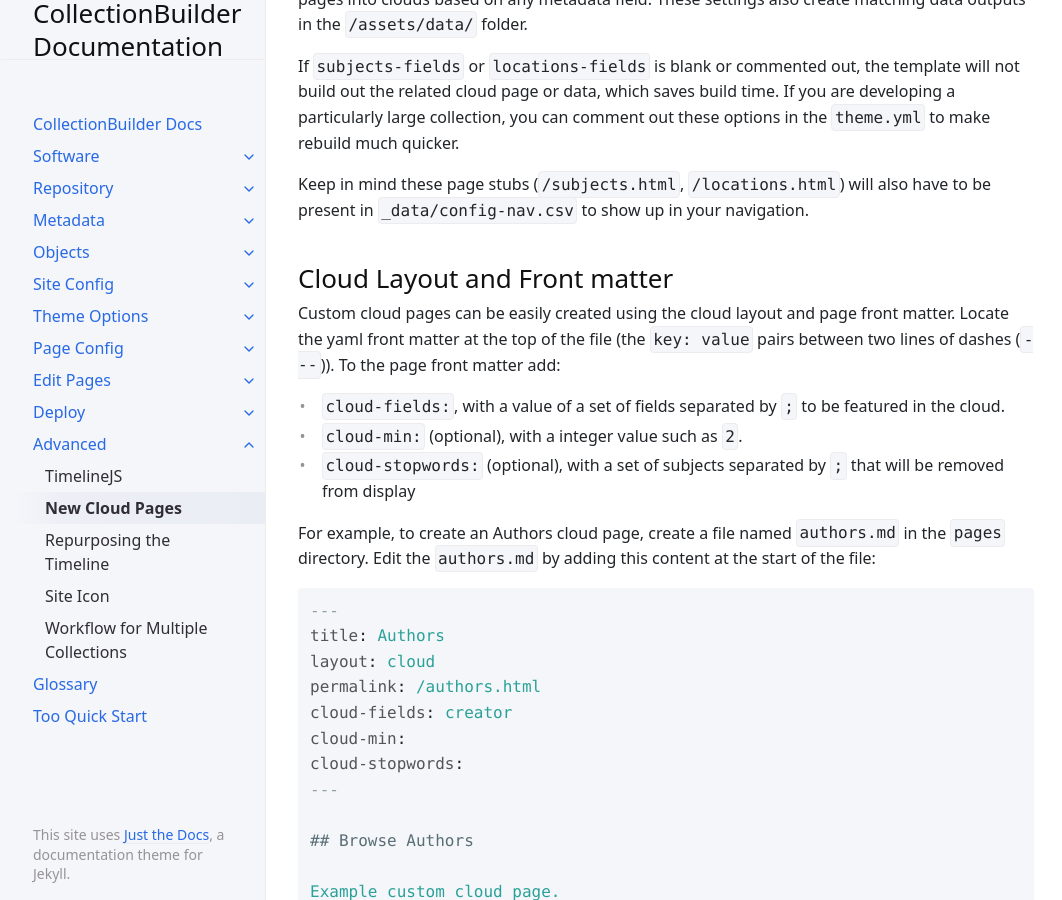
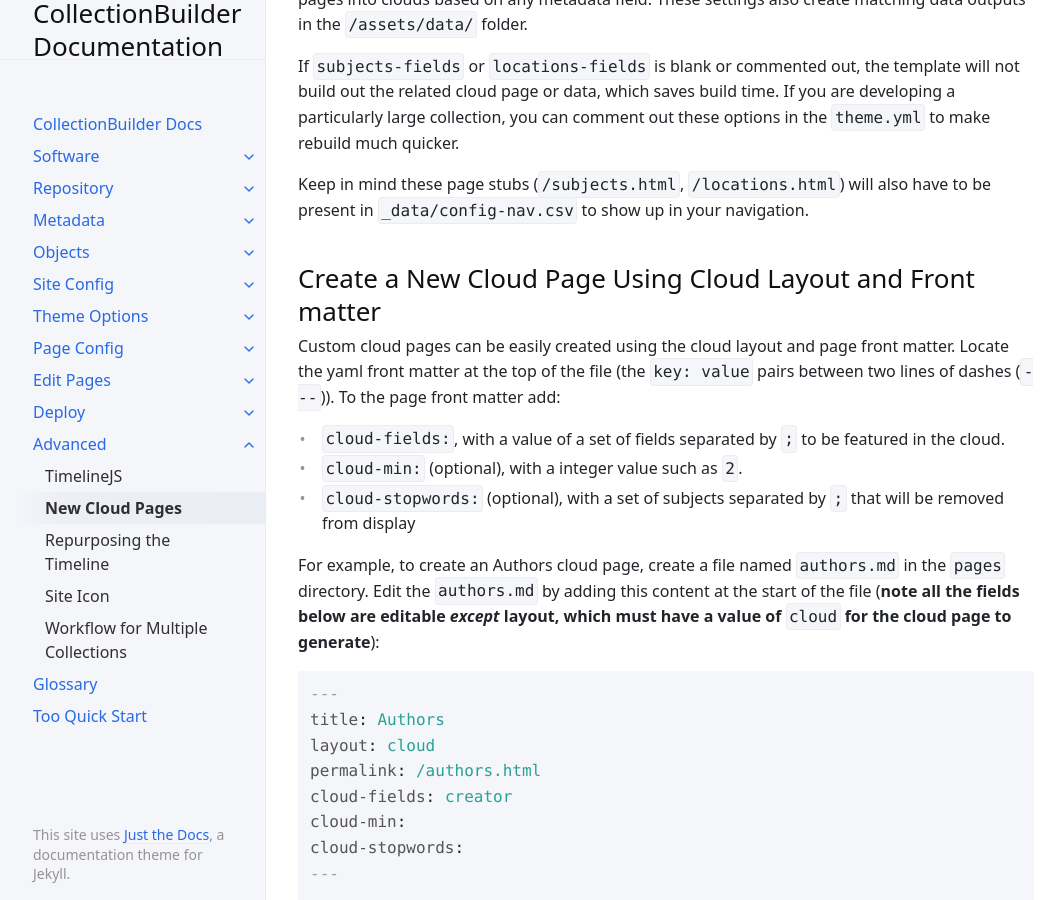
Before and after one commit to CollectionBuilder/cb-docs, a Jekyll site: the page built from docs/advanced/cloudpage.md, in a window 1280 px wide and 900 px high, scrolled down 712 px. Shown: the whole window, without its empty margins (106-1168 px from the left). Built offline with Jekyll 4.4.1, drawn with Linux system fonts in a browser that asks for light colours.

Commit message:
these two not finished

````diff
--- a/docs/advanced/cloudpage.md
+++ b/docs/advanced/cloudpage.md
@@ -32,7 +32,7 @@ If you are developing a particularly large collection, you can comment out these
 
 Keep in mind these page stubs (`/subjects.html`, `/locations.html`) will also have to be present in `_data/config-nav.csv` to show up in your navigation.
 
-## Cloud Layout and Front matter
+## Create a New Cloud Page Using Cloud Layout and Front matter
 
 Custom cloud pages can be easily created using the cloud layout and page front matter.
 Locate the yaml front matter at the top of the file (the `key: value` pairs between two lines of dashes (`---`)).
@@ -43,7 +43,7 @@ To the page front matter add:
 - `cloud-stopwords:` (optional), with a set of subjects separated by `;` that will be removed from display
 
 For example, to create an Authors cloud page, create a file named `authors.md` in the `pages` directory.
-Edit the `authors.md` by adding this content at the start of the file:
+Edit the `authors.md` by adding this content at the start of the file (**note all the fields below are editable *except* layout, which must have a value of `cloud` for the cloud page to generate**):
 
 ```yaml
 ---
````
Also changed, not shown: docs/advanced/timelinejs.md (+1 -1 lines).
